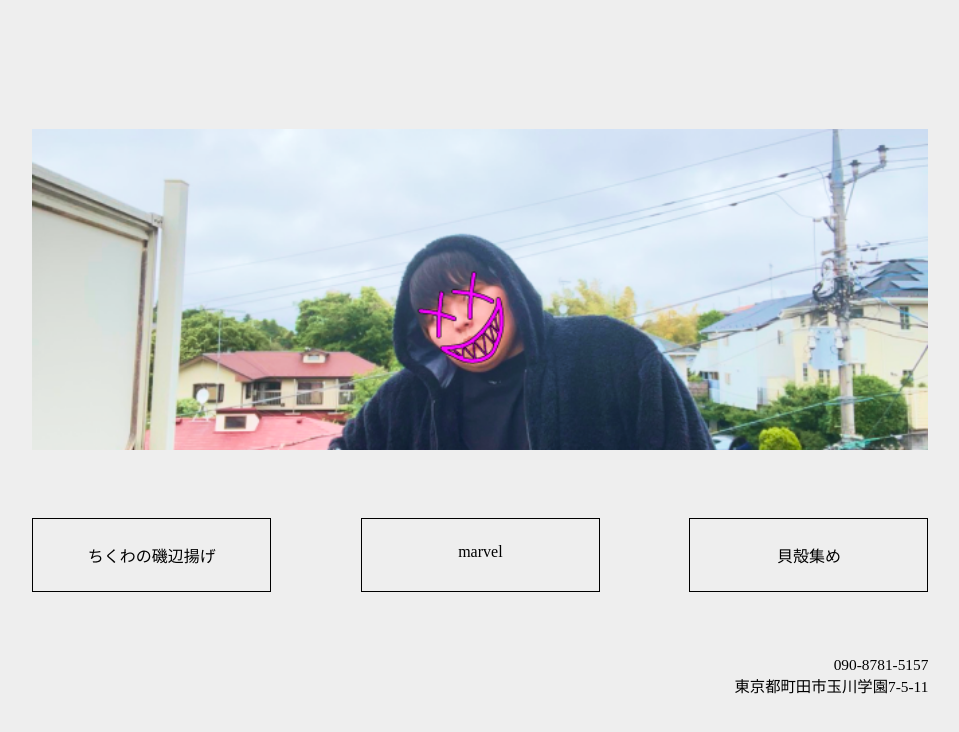
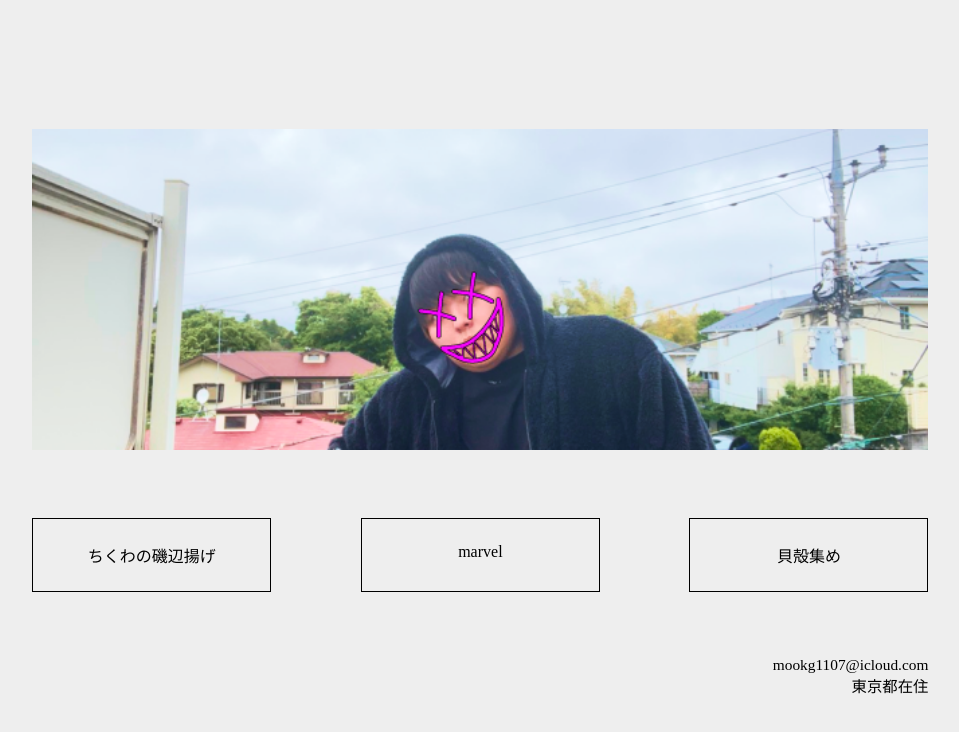
Before and after one commit to Koshio11/new_portfolio, a plain HTML site: page fashin-site/index.html in a window 1280 px wide. Shown: the part 5819-6551 px from the top of the page, without its empty margins (198-1157 px from the left). Drawn offline with nearby package versions, Linux system fonts and the light colour scheme; files whose address does not match are found by name; a web font is replaced by a local one.

Commit message:
住所変更

```diff
--- a/fashin-site/index.html
+++ b/fashin-site/index.html
@@ -151,8 +151,8 @@
             </div>
 
             <div class="footer-2">
-                <p>090-8781-5157 <br>
-                    東京都町田市玉川学園7-5-11</p>
+                <p>mookg1107@icloud.com <br>
+                    東京都在住</p>
             </div>
 
         </div>
```
